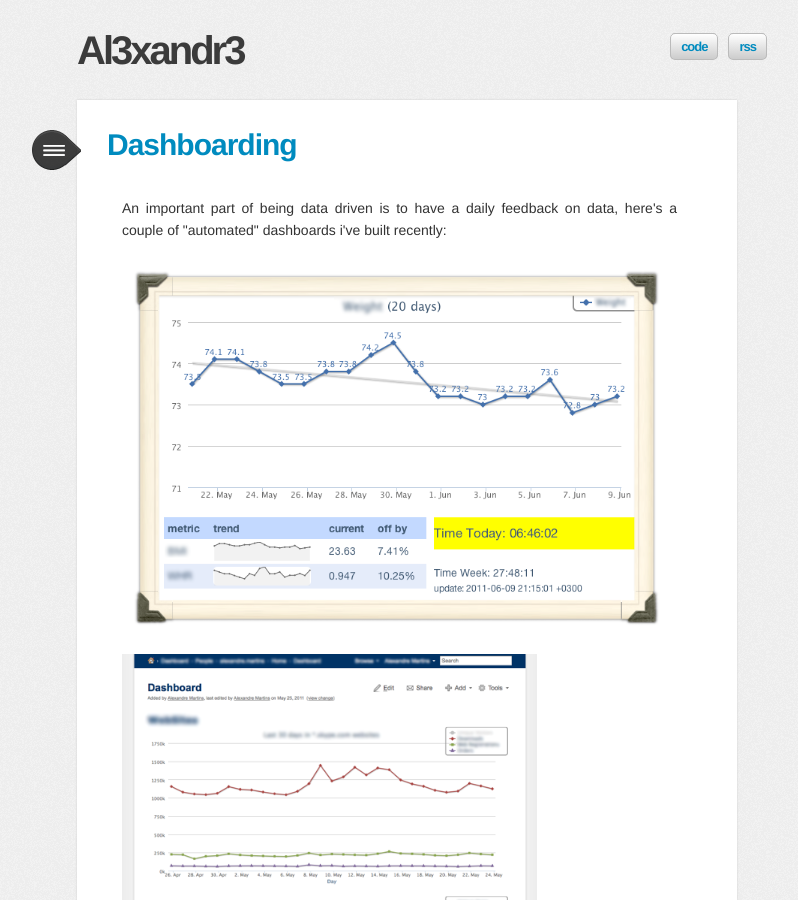
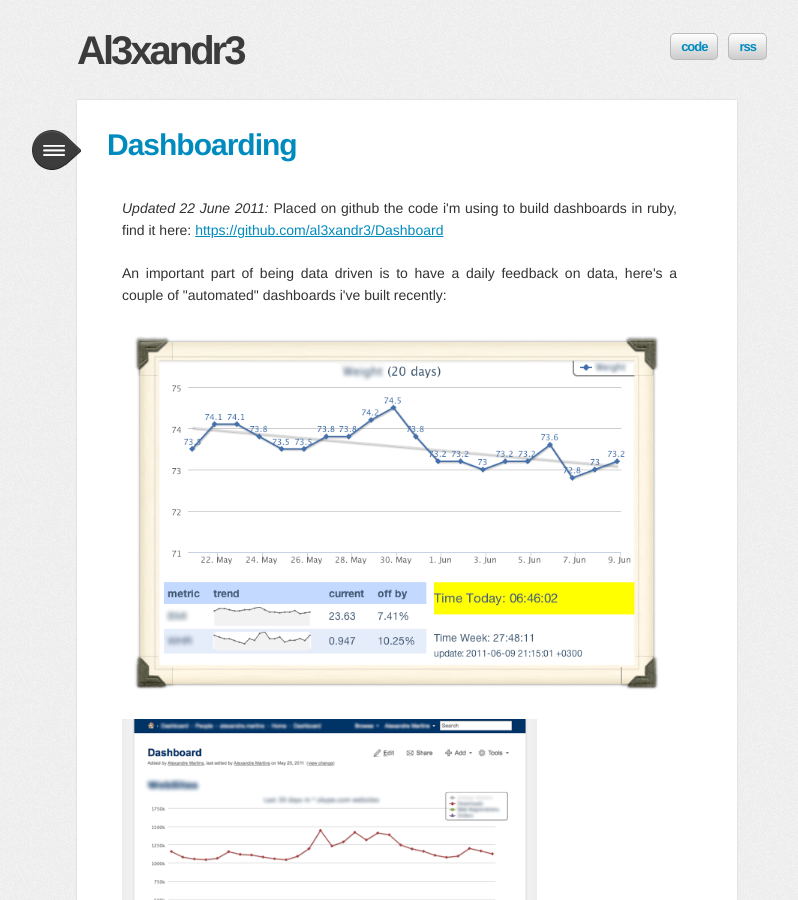
Before and after one commit to al3xandr3/al3xandr3.github.io, a Jekyll site: the page built from _posts/2011-05-24-dashboards.html, in a window 1280 px wide and 900 px high. Shown: the whole window, without its empty margins (218-1016 px from the left). Built offline with Jekyll 4.4.1, drawn with Linux system fonts in a browser that asks for light colours; comment, search, counter and statistics services are not loaded.

Commit message:
dashboard update

```diff
--- a/_org/posts/2011-05-24-dashboards.org
+++ b/_org/posts/2011-05-24-dashboards.org
@@ -1,5 +1,7 @@
 #+TITLE: Dashboarding
 #+HTML: <category> ruby statistics </category>
+
+/Updated 22 June 2011:/ Placed on github the code i'm using to build dashboards in ruby, find it here: https://github.com/al3xandr3/Dashboard
 
 An important part of being data driven is to have a daily feedback on data, here's a couple of "automated" dashboards i've built recently:
 
--- a/_posts/2011-05-24-dashboards.html
+++ b/_posts/2011-05-24-dashboards.html
@@ -12,6 +12,9 @@ categories:
 
 
 
+<p>
+<i>Updated 22 June 2011:</i> Placed on github the code i'm using to build dashboards in ruby, find it here: <a href="https://github.com/al3xandr3/Dashboard">https://github.com/al3xandr3/Dashboard</a>
+</p>
 <p>
 An important part of being data driven is to have a daily feedback on data, here's a couple of "automated" dashboards i've built recently:
 </p>
```
